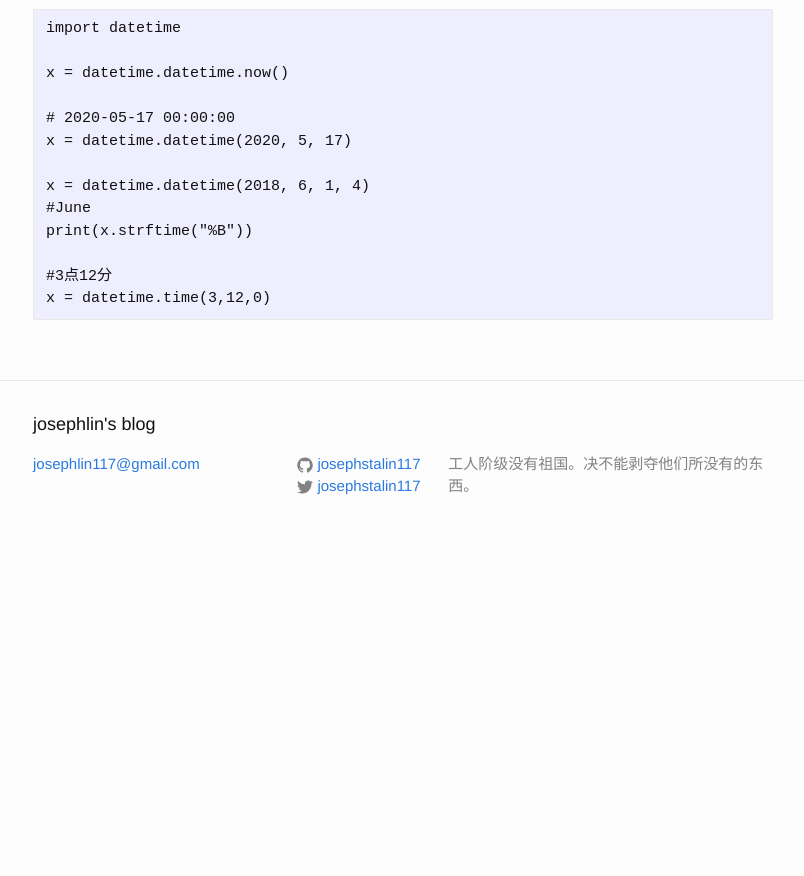
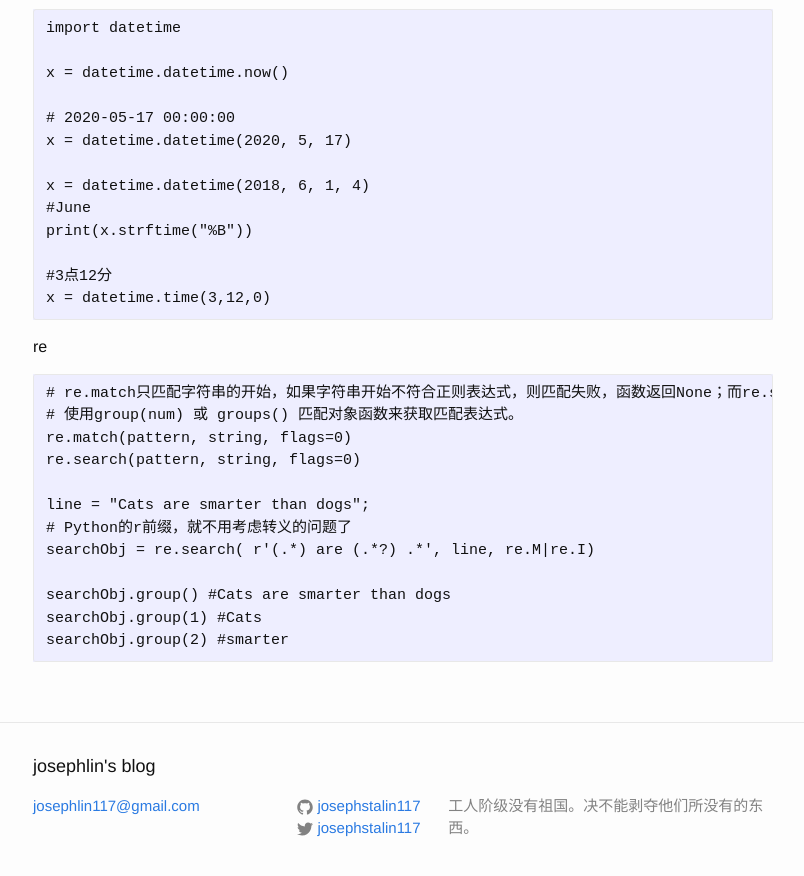
Before and after one commit to josephstalin117/josephstalin117.github.io, a Jekyll site: the page built from _posts/2017-08-10-python.markdown, in a window 1280 px wide and 900 px high, scrolled down 7043 px. Shown: the top 876 px of the window, without its empty margins (237-1041 px from the left). Built offline with Jekyll 4.4.1, drawn with Linux system fonts in a browser that asks for light colours; before the commit the page ends 7601 px from its top, so only the background shows below that.

Commit message:
add python re

````diff
--- a/_posts/2017-08-10-python.markdown
+++ b/_posts/2017-08-10-python.markdown
@@ -340,3 +340,19 @@ print(x.strftime("%B"))
 #3点12分
 x = datetime.time(3,12,0)
 ```
+
+re
+```
+# re.match只匹配字符串的开始，如果字符串开始不符合正则表达式，则匹配失败，函数返回None；而re.search匹配整个字符串，直到找到一个匹配。
+# 使用group(num) 或 groups() 匹配对象函数来获取匹配表达式。
+re.match(pattern, string, flags=0)
+re.search(pattern, string, flags=0)
+
+line = "Cats are smarter than dogs";
+# Python的r前缀，就不用考虑转义的问题了
+searchObj = re.search( r'(.*) are (.*?) .*', line, re.M|re.I)
+
+searchObj.group() #Cats are smarter than dogs
+searchObj.group(1) #Cats
+searchObj.group(2) #smarter
+```
````
